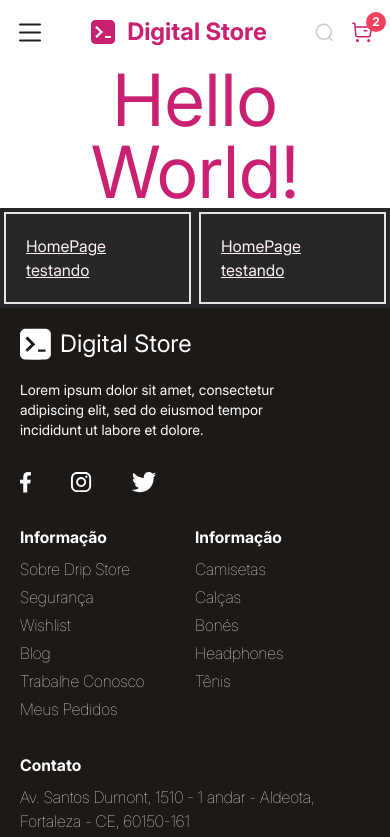
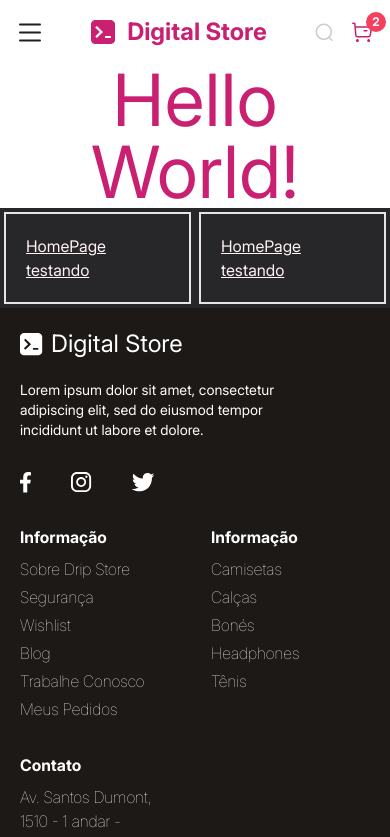
Before and after one commit to cauaosp/projeto-front-geracaotech, a React (Vite) app in the folder digital-store-project/: page / in a window 390 px wide. Shown: the top 837 px of the page. Built offline with nearby package versions, Linux system fonts and the light colour scheme.

Commit message:
feat: footer in dektop and mobile screens

```diff
--- a/digital-store-project/src/Layout.jsx
+++ b/digital-store-project/src/Layout.jsx
@@ -5,11 +5,11 @@ import Footer from "./components/Footer";
 
 const Layout = ({ children }) => {
   return (
-    <SidebarProvider className="flex-col container h-screen overflow-auto">
+    <SidebarProvider className="flex-col container h-screen">
       <AppSidebar />
       <Header />
       <main className="flex-1">{children}</main>
-      <Footer className="" />
+      <Footer />
     </SidebarProvider>
   );
 };
--- a/digital-store-project/src/components/Footer/index.jsx
+++ b/digital-store-project/src/components/Footer/index.jsx
@@ -2,26 +2,42 @@ import { cn } from "@/lib/utils";
 
 const Footer = ({ className }) => {
   return (
-    <div
-      className={cn(
-        "bg-stone-900 p-5 flex flex-col w-full gap-8 text-white",
-        className
-      )}
-    >
+    <div className={cn("bg-stone-900 p-5 text-white", className)}>
+      <div className="flex flex-col md:flex-row gap-8 md:mx-16 border-b pb-10 mb-10">
+        <div className="flex flex-col gap-8">
           <div className="flex gap-2">
-        <img src="/white-logo.svg" alt="logo branca" />
-        <div className="text-white text-2xl font-medium">Digital Store</div>
+            <img
+              src="/white-logo.svg"
+              alt="logo branca"
+              className="max-w-6 md:max-w-8"
+            />
+            <div className="text-white text-2xl font-medium md:text-4xl">
+              Digital Store
+            </div>
           </div>
           <div className="w-5/6 text-sm -mt-3">
-        Lorem ipsum dolor sit amet, consectetur adipiscing elit, sed do eiusmod
-        tempor incididunt ut labore et dolore.
+            Lorem ipsum dolor sit amet, consectetur adipiscing elit, sed do
+            eiusmod tempor incididunt ut labore et dolore.
           </div>
           <div className="flex gap-10">
-        <img src="/facebook-white-logo.svg" alt="logo do facebook branca" />
-        <img src="/instagram-white-logo.svg" alt="logo do instagram branca" />
-        <img src="/twitter-white-logo.svg" alt="logo do twitter branca" />
+            <img
+              src="/facebook-white-logo.svg"
+              alt="logo do facebook branca"
+              className="max-w-6"
+            />
+            <img
+              src="/instagram-white-logo.svg"
+              alt="logo do instagram branca"
+              className="max-w-6"
+            />
+            <img
+              src="/twitter-white-logo.svg"
+              alt="logo do twitter branca"
+              className="max-w-6"
+            />
           </div>
-      <div className="grid grid-cols-2">
+        </div>
+        <div className="grid grid-cols-2 md:grid-cols-3 gap-8">
           <div>
             <div className="font-bold">Informação</div>
             <ul className="flex flex-col gap-1 mt-2 font-light">
@@ -43,7 +59,6 @@ const Footer = ({ className }) => {
               <li>Tênis</li>
             </ul>
           </div>
-      </div>
           <div className="flex flex-col gap-2 max-md:max-w-96">
             <div className="font-bold">Contato</div>
             <div className="flex flex-col gap-5 font-light">
@@ -54,9 +69,9 @@ const Footer = ({ className }) => {
               <div>(85) 3051-3411</div>
             </div>
           </div>
-      <div className="mx-auto w-3/4 border-t border-white text-center pt-5 mt-5">
-        @ 2022 Digital College
         </div>
+      </div>
+      <div className="text-center">@ 2022 Digital College</div>
     </div>
   );
 };
```
Lines whose indentation alone changed are shown as unchanged.
